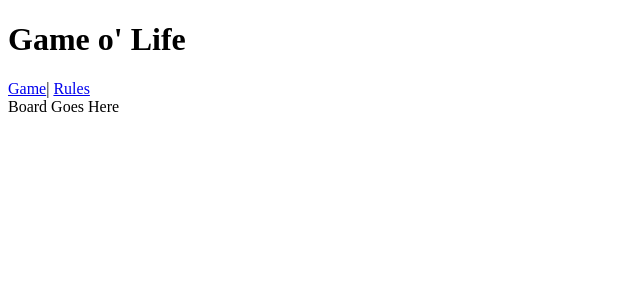
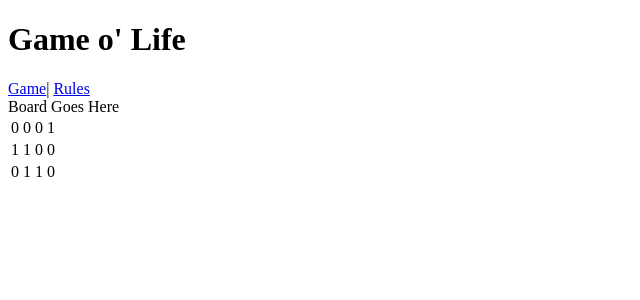
Before and after one commit to willmcmain/life, a React app: page / in a window 1280 px wide. Shown: the top 300 px of the page, without its empty margins (0-640 px from the left). Built offline with nearby package versions, Linux system fonts and the light colour scheme.

Commit message:
Add basic board Component

```diff
--- /dev/null
+++ b/src/components/board/Board/index.jsx
@@ -0,0 +1,21 @@
+import React from 'react'
+
+const Board = ({ data }) => (
+    <table>
+        <tbody>
+        {[...Array(data.height)].map((_, y) => (
+            <tr key={y}>
+            {[...Array(data.width)].map((_, x) => (
+                <Cell alive={data.get(x, y)} key={x} />
+            ))}
+            </tr>
+        ))}
+        </tbody>
+    </table>
+)
+
+const Cell = ({ alive }) => {
+    return <td className="alive">{alive}</td>
+}
+
+export default Board
--- a/src/components/board/BoardPage/index.jsx
+++ b/src/components/board/BoardPage/index.jsx
@@ -1,7 +1,17 @@
 import React from 'react'
+import Board from 'components/board/Board'
+import Array2d from 'array2d'
 
-const BoardPage = () => (
-    <div>Board Goes Here</div>
-)
+const BoardPage = () => {
+    let arr = new Array2d([
+        [0, 0, 0, 1],
+        [1, 1, 0, 0],
+        [0, 1, 1, 0]
+    ])
+    return (<div>
+        Board Goes Here
+        <Board data={arr} />
+    </div>)
+}
 
 export default BoardPage
```
